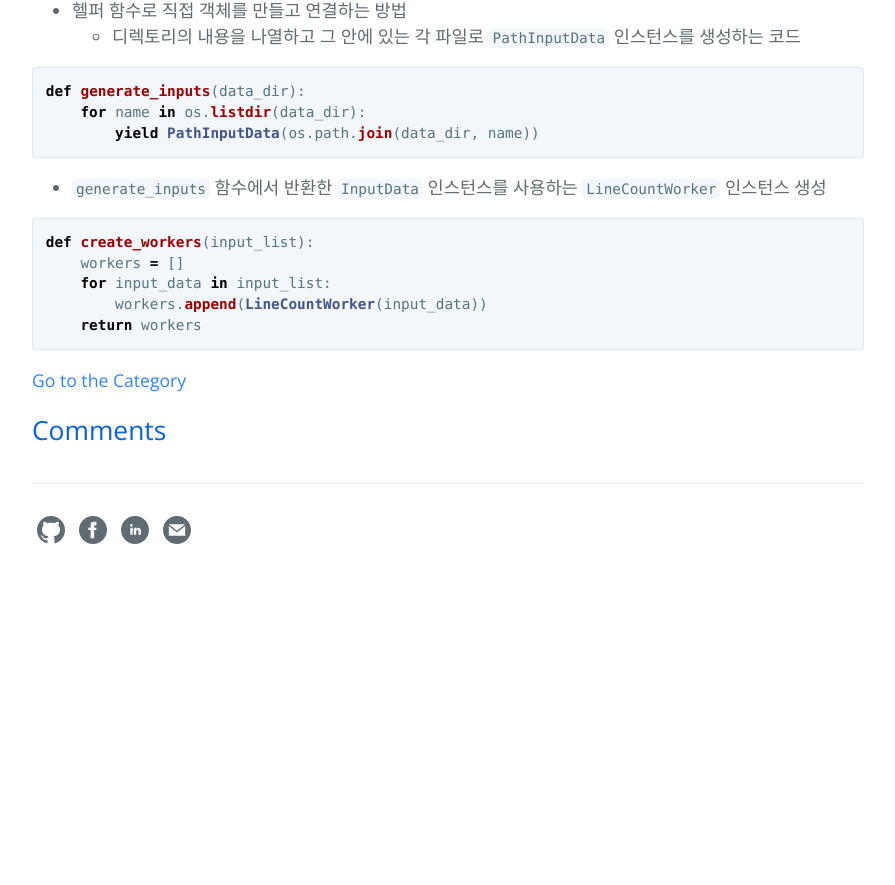
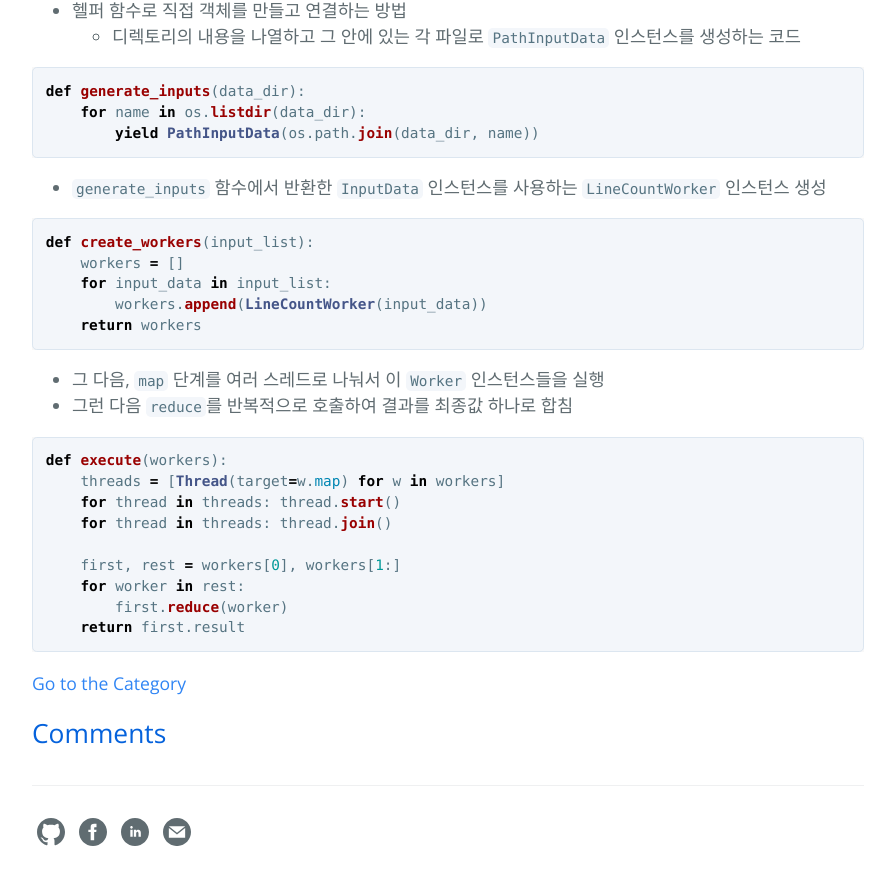
Before and after one commit to hcnoh/hcnoh.github.io, a Jekyll site: the page built from _posts/2018-10-04-effective-python-way24.md, in a window 1280 px wide and 900 px high, scrolled down 1714 px. Shown: the top 885 px of the window, without its empty margins (192-1087 px from the left). Built offline with Jekyll 4.4.1, drawn with Linux system fonts in a browser that asks for light colours; comment, search, counter and statistics services are not loaded; before the commit the page ends 2312 px from its top, so only the background shows below that.

Commit message:
Update 2018-10-04-effective-python-way24.md

````diff
--- a/_posts/2018-10-04-effective-python-way24.md
+++ b/_posts/2018-10-04-effective-python-way24.md
@@ -85,3 +85,18 @@ def create_workers(input_list):
         workers.append(LineCountWorker(input_data))
     return workers
 ```
+
+- 그 다음, `map` 단계를 여러 스레드로 나눠서 이 `Worker` 인스턴스들을 실행
+- 그런 다음 `reduce`를 반복적으로 호출하여 결과를 최종값 하나로 합침
+
+```python
+def execute(workers):
+    threads = [Thread(target=w.map) for w in workers]
+    for thread in threads: thread.start()
+    for thread in threads: thread.join()
+
+    first, rest = workers[0], workers[1:]
+    for worker in rest:
+        first.reduce(worker)
+    return first.result
+```
````
